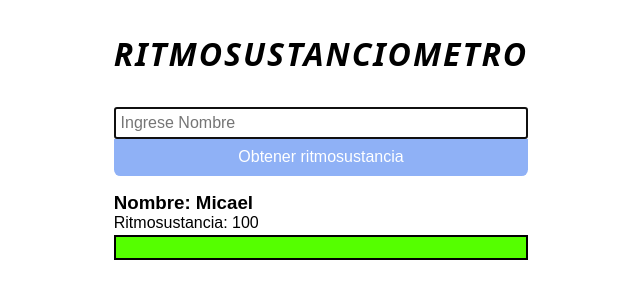
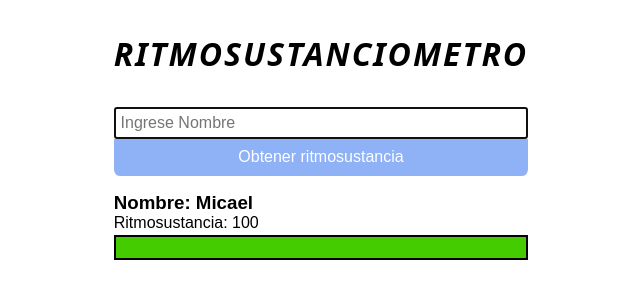
Before and after one commit to mikirobles/ritmosustanciometro, a React (Create React App) app: page / in a window 1280 px wide. Shown: the top 300 px of the page, without its empty margins (319-959 px from the left). Built offline with nearby package versions, Linux system fonts and the light colour scheme.

Commit message:
color menos llamativo

```diff
--- a/src/App.js
+++ b/src/App.js
@@ -67,7 +67,7 @@ const BarraSustancia = styled.div`
     content: "";
     width: ${props => props.ritmosustancia || 0}%;
     height: 100%;
-    background: hsl(${props => props.ritmosustancia || 0}, 100% , 50%);
+    background: hsl(${props => props.ritmosustancia || 0}, 100% , 40%);
     position: absolute;
     top: 0;
     left: 0;
```
